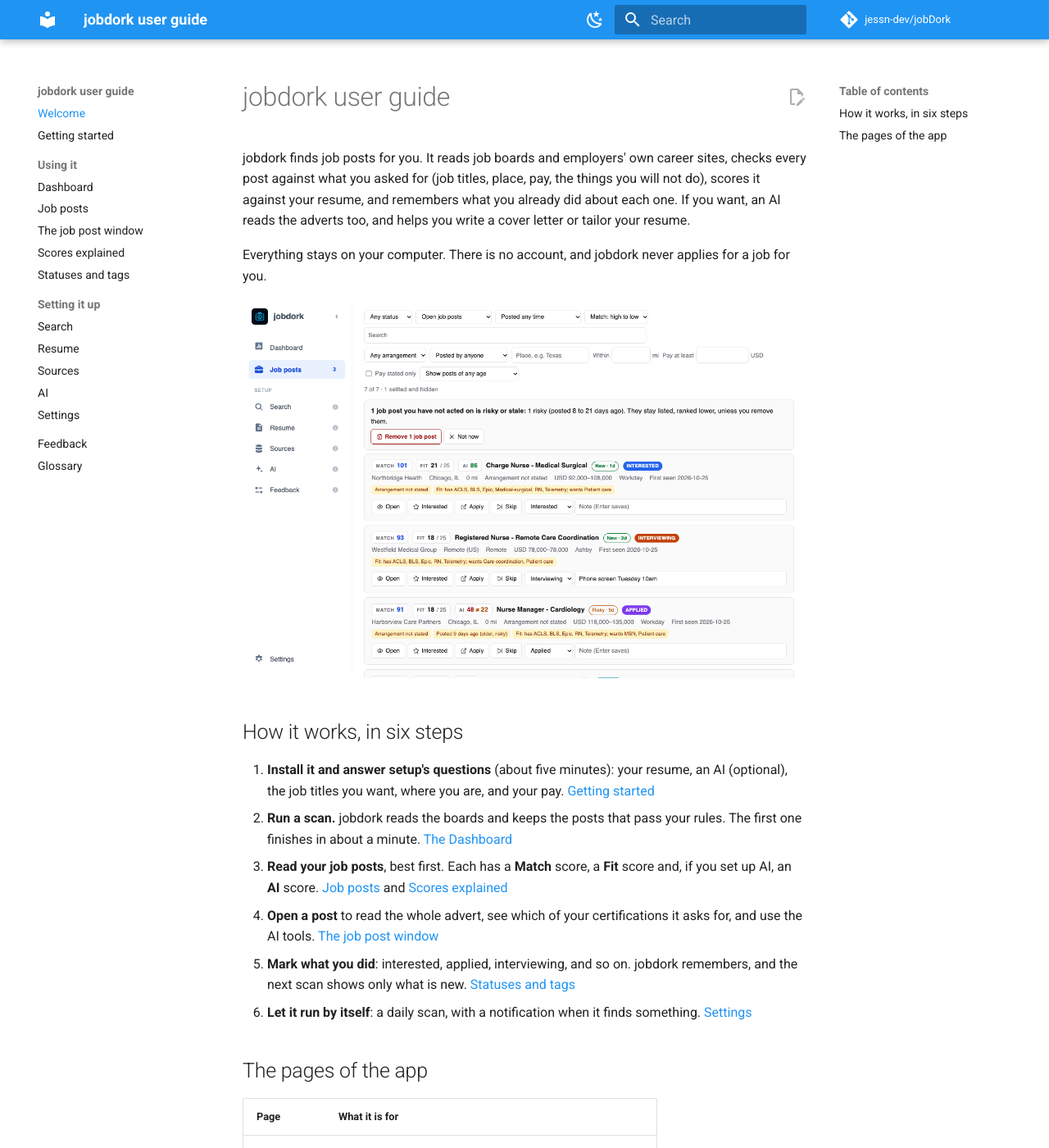
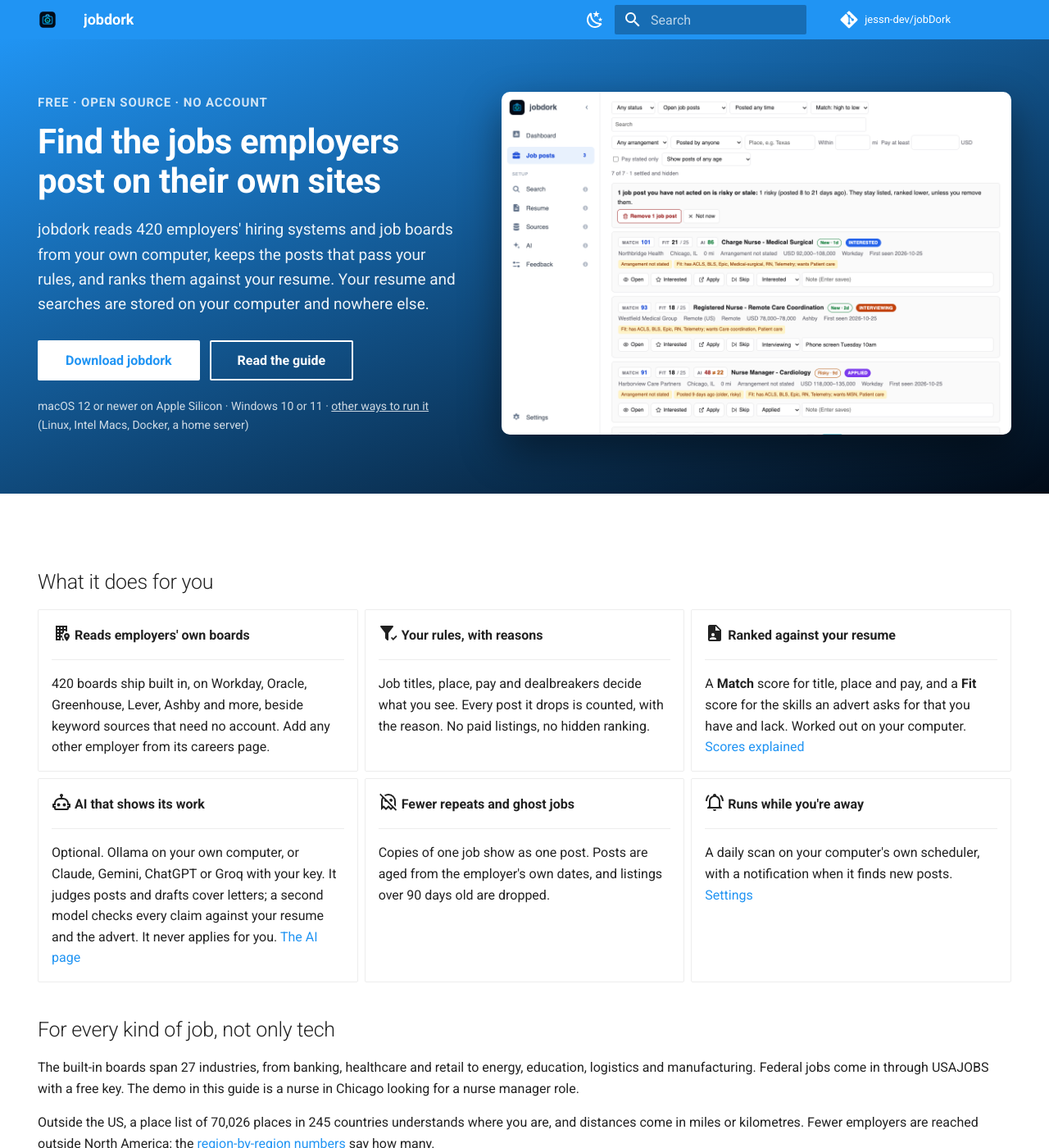
Before and after one commit to jessn-dev/jobDork, an MkDocs documentation site: the page built from guide/docs/index.md, in a window 1280 px wide and 1400 px high. Shown: the whole window at 82% size. Built offline with MkDocs 1.6.1 and Material for MkDocs 9.7.7, drawn with Linux system fonts in a browser that asks for light colours; comment, search, counter and statistics services are not loaded; some of the changed text lies outside the part shown.

Commit message:
feat: a landing page for the website; the README's title with the logo (see docs/CHANGELOG.md)

```diff
--- a/guide/docs/index.md
+++ b/guide/docs/index.md
@@ -1,48 +1,138 @@
-# jobdork user guide
+---
+template: home.html
+title: jobdork · find jobs on employers' own sites, privately
+description: >-
+  jobdork is a free, open-source job search app for your own computer. It
+  reads 420 employers' hiring systems and job boards, screens posts with your
+  rules, and ranks them against your resume. No account.
+hide:
+  - navigation
+  - toc
+---
 
-jobdork finds job posts for you. It reads job boards and employers' own
-career sites, checks every post against what you asked for (job titles,
-place, pay, the things you will not do), scores it against your resume, and
-remembers what you already did about each one. If you want, an AI reads the
-adverts too, and helps you write a cover letter or tailor your resume.
+## What it does for you
 
-Everything stays on your computer. There is no account, and jobdork never
-applies for a job for you.
+<div class="grid cards" markdown>
 
-![The Job posts page](images/job-posts.png)
+-   :material-office-building-marker:{ .lg } **Reads employers' own boards**
 
-## How it works, in six steps
+    ---
 
-1. **Install it and answer setup's questions** (about five minutes):
-   your resume, an AI (optional), the job titles you want, where you are,
-   and your pay. [Getting started](getting-started.md)
-2. **Run a scan.** jobdork reads the boards and keeps the posts that pass
-   your rules. The first one finishes in about a minute.
+    420 boards ship built in, on Workday, Oracle, Greenhouse, Lever, Ashby
+    and more, beside keyword sources that need no account. Add any other
+    employer from its careers page.
+
+-   :material-filter-check:{ .lg } **Your rules, with reasons**
+
+    ---
+
+    Job titles, place, pay and dealbreakers decide what you see. Every post
+    it drops is counted, with the reason. No paid listings, no hidden
+    ranking.
+
+-   :material-file-account:{ .lg } **Ranked against your resume**
+
+    ---
+
+    A **Match** score for title, place and pay, and a **Fit** score for the
+    skills an advert asks for that you have and lack. Worked out on your
+    computer. [Scores explained](scores.md)
+
+-   :material-robot-outline:{ .lg } **AI that shows its work**
+
+    ---
+
+    Optional. Ollama on your own computer, or Claude, Gemini, ChatGPT or
+    Groq with your key. It judges posts and drafts cover letters; a second
+    model checks every claim against your resume and the advert. It never
+    applies for you. [The AI page](ai.md)
+
+-   :material-ghost-off-outline:{ .lg } **Fewer repeats and ghost jobs**
+
+    ---
+
+    Copies of one job show as one post. Posts are aged from the employer's
+    own dates, and listings over 90 days old are dropped.
+
+-   :material-bell-ring-outline:{ .lg } **Runs while you're away**
+
+    ---
+
+    A daily scan on your computer's own scheduler, with a notification when
+    it finds new posts. [Settings](settings.md)
+
+</div>
+
+## For every kind of job, not only tech
+
+The built-in boards span 27 industries, from banking, healthcare and retail
+to energy, education, logistics and manufacturing. Federal jobs come in
+through USAJOBS with a free key. The demo in this guide is a nurse in
+Chicago looking for a nurse manager role.
+
+Outside the US, a place list of 70,026 places in 245 countries understands
+where you are, and distances come in miles or kilometres. Fewer employers
+are reached outside North America; the
+[region-by-region numbers](https://github.com/jessn-dev/jobDork/blob/main/docs/REGIONS.md)
+say how many.
+
+## Three steps
+
+1. **Install it and answer setup's questions**, about five minutes: your
+   resume, an AI if you want one, the job titles you want, where you are and
+   your pay. [Getting started](getting-started.md)
+2. **Run a scan.** The first posts arrive in about a minute.
    [The Dashboard](dashboard.md)
-3. **Read your job posts**, best first. Each has a **Match** score, a
-   **Fit** score and, if you set up AI, an **AI** score.
-   [Job posts](job-posts.md) and [Scores explained](scores.md)
-4. **Open a post** to read the whole advert, see which of your
-   certifications it asks for, and use the AI tools.
-   [The job post window](job-window.md)
-5. **Mark what you did**: interested, applied, interviewing, and so on.
-   jobdork remembers, and the next scan shows only what is new.
-   [Statuses and tags](statuses.md)
-6. **Let it run by itself**: a daily scan, with a notification when it
-   finds something. [Settings](settings.md)
+3. **Read the best first and mark what you did:** interested, applied,
+   interviewing. The next scan shows only what is new.
+   [Job posts](job-posts.md)
 
-## The pages of the app
+## How it compares
 
-| Page | What it is for |
-|---|---|
-| [Dashboard](dashboard.md) | Start a scan and the other runs; see how they went |
-| [Job posts](job-posts.md) | The posts that passed your rules, with filters |
-| [Search](search.md) | What you are looking for: titles, places, pay, dealbreakers |
-| [Resume](resume.md) | Your resume, projects and education; resume review; cover letters |
-| [Sources](sources.md) | Where posts come from; adding an employer or one post |
-| [AI](ai.md) | Choose the AI models that read adverts and check their work |
-| [Feedback](feedback.md) | Tell the people who make jobdork about a problem or an idea |
-| [Settings](settings.md) | Appearance, scheduled scans, notifications, updates, clean-up |
+| | A job board | jobdork |
+|---|---|---|
+| **Where jobs come from** | Its own listings, and copies of other sites' | Employers' own hiring systems and careers sites, and keyword searches |
+| **What decides what you see** | The site's ranking, often paid listings first | Your rules; every dropped post counted and named |
+| **Your resume and searches** | On their servers, with an account | On your computer, with no account |
+| **Cost** | Free, paid for with your attention and data | Free and open source; a hosted AI's own fees if you pick one |
 
-New words, such as *board*, *dealbreaker* or *settled*, are in the
-[glossary](glossary.md).
+## Questions
+
+**Is it free?**
+Yes. jobdork is open source under the GNU GPL v3. If you choose a hosted AI
+such as Claude or ChatGPT, that provider charges for its use; Ollama on your
+own computer costs nothing.
+
+**Does it apply for jobs for me?**
+No. It finds and ranks posts and drafts letters for you to read. You apply
+on the employer's site.
+
+**Does it search LinkedIn or Indeed?**
+No: those sites refuse automated readers, and jobdork does not work around
+them. A **Search Google Jobs** link opens your search in Google's job
+results instead.
+
+**Where does my data go?**
+Your resume, searches and job posts stay in a folder on your computer. The
+[privacy policy](https://github.com/jessn-dev/jobDork/blob/main/PRIVACY.md)
+lists every address jobdork contacts and why.
+
+**Why does my computer warn me when I open it?**
+The installers are not code-signed, so macOS and Windows warn once.
+Each installer carries a build attestation instead, so you can check it was
+built by this project's own workflow.
+[How to open it and check it](https://github.com/jessn-dev/jobDork/blob/main/docs/run/desktop.md#the-first-open-warning)
+
+## Get started
+
+<div class="jd-cta" markdown>
+
+[Download jobdork](https://github.com/jessn-dev/jobDork/releases/latest){ .md-button .md-button--primary }
+[Read the guide](overview.md){ .md-button }
+[Star it on GitHub](https://github.com/jessn-dev/jobDork){ .md-button }
+
+</div>
+
+New versions: on GitHub, choose **Watch → Custom → Releases**, or follow the
+[releases feed](https://github.com/jessn-dev/jobDork/releases.atom). The app
+also tells you once a day when one is out.
--- /dev/null
+++ b/guide/docs/overview.md
@@ -0,0 +1,48 @@
+# The user guide
+
+jobdork finds job posts for you. It reads job boards and employers' own
+career sites, checks every post against what you asked for (job titles,
+place, pay, the things you will not do), scores it against your resume, and
+remembers what you already did about each one. If you want, an AI reads the
+adverts too, and helps you write a cover letter or tailor your resume.
+
+Everything stays on your computer. There is no account, and jobdork never
+applies for a job for you.
+
+![The Job posts page](images/job-posts.png)
+
+## How it works, in six steps
+
+1. **Install it and answer setup's questions** (about five minutes):
+   your resume, an AI (optional), the job titles you want, where you are,
+   and your pay. [Getting started](getting-started.md)
+2. **Run a scan.** jobdork reads the boards and keeps the posts that pass
+   your rules. The first one finishes in about a minute.
+   [The Dashboard](dashboard.md)
+3. **Read your job posts**, best first. Each has a **Match** score, a
+   **Fit** score and, if you set up AI, an **AI** score.
+   [Job posts](job-posts.md) and [Scores explained](scores.md)
+4. **Open a post** to read the whole advert, see which of your
+   certifications it asks for, and use the AI tools.
+   [The job post window](job-window.md)
+5. **Mark what you did**: interested, applied, interviewing, and so on.
+   jobdork remembers, and the next scan shows only what is new.
+   [Statuses and tags](statuses.md)
+6. **Let it run by itself**: a daily scan, with a notification when it
+   finds something. [Settings](settings.md)
+
+## The pages of the app
+
+| Page | What it is for |
+|---|---|
+| [Dashboard](dashboard.md) | Start a scan and the other runs; see how they went |
+| [Job posts](job-posts.md) | The posts that passed your rules, with filters |
+| [Search](search.md) | What you are looking for: titles, places, pay, dealbreakers |
+| [Resume](resume.md) | Your resume, projects and education; resume review; cover letters |
+| [Sources](sources.md) | Where posts come from; adding an employer or one post |
+| [AI](ai.md) | Choose the AI models that read adverts and check their work |
+| [Feedback](feedback.md) | Tell the people who make jobdork about a problem or an idea |
+| [Settings](settings.md) | Appearance, scheduled scans, notifications, updates, clean-up |
+
+New words, such as *board*, *dealbreaker* or *settled*, are in the
+[glossary](glossary.md).
--- /dev/null
+++ b/guide/docs/stylesheets/home.css
@@ -0,0 +1,90 @@
+/* The landing page (overrides/home.html, index.md). Colours come from the
+   theme's own variables, so light and dark mode both follow the palette. */
+
+.jd-hero {
+  background: linear-gradient(160deg, var(--md-primary-fg-color) 0%, #020b17 100%);
+  color: #fff;
+}
+.jd-hero__inner {
+  display: grid;
+  grid-template-columns: minmax(0, 5fr) minmax(0, 6fr);
+  gap: 2.4rem;
+  align-items: center;
+  padding: 3.2rem 0.8rem 3.6rem;
+}
+.jd-hero .md-typeset h1,
+.jd-hero h1 {
+  color: inherit;
+  font-size: 2.1rem;
+  font-weight: 700;
+  line-height: 1.15;
+  margin: 0 0 1rem;
+}
+.jd-hero__eyebrow {
+  font-size: 0.75rem;
+  font-weight: 600;
+  letter-spacing: 0.06em;
+  text-transform: uppercase;
+  opacity: 0.8;
+  margin: 0 0 0.6rem;
+}
+.jd-hero__lead {
+  font-size: 0.95rem;
+  line-height: 1.6;
+  opacity: 0.92;
+  margin: 0 0 1.4rem;
+}
+.jd-hero__actions {
+  display: flex;
+  flex-wrap: wrap;
+  gap: 0.6rem;
+}
+.jd-hero .md-button {
+  color: #fff;
+  border-color: #fff;
+  margin: 0;
+}
+.jd-hero .md-button--primary {
+  background: #fff;
+  color: var(--md-primary-fg-color);
+}
+.jd-hero .md-button:hover,
+.jd-hero .md-button:focus {
+  background: var(--md-accent-fg-color);
+  border-color: var(--md-accent-fg-color);
+  color: #fff;
+}
+.jd-hero__small {
+  font-size: 0.7rem;
+  opacity: 0.8;
+  margin: 1rem 0 0;
+}
+.jd-hero__small a {
+  color: inherit;
+  text-decoration: underline;
+}
+.jd-hero__shot {
+  width: 100%;
+  height: auto;
+  border-radius: 0.5rem;
+  box-shadow: 0 1rem 2.5rem rgba(0, 0, 0, 0.45);
+}
+
+.jd-cta p {
+  display: flex;
+  flex-wrap: wrap;
+  gap: 0.6rem;
+}
+.jd-cta .md-button {
+  margin: 0;
+}
+
+@media screen and (max-width: 59.9375em) {
+  .jd-hero__inner {
+    grid-template-columns: minmax(0, 1fr);
+    padding: 2rem 0.8rem 2.4rem;
+  }
+  .jd-hero h1 {
+    font-size: 1.6rem;
+  }
+}
--- a/guide/mkdocs.yml
+++ b/guide/mkdocs.yml
@@ -1,7 +1,9 @@
 # The user guide, published to GitHub Pages by .github/workflows/guide.yml.
 # How to keep it in step with the app: guide/README.md.
-site_name: jobdork user guide
-site_description: How to use jobdork, page by page
+site_name: jobdork
+site_description: >-
+  A free, open-source job search app for your own computer: employers' own
+  job boards, screened with your rules and ranked against your resume
 site_url: https://jessn-dev.github.io/jobDork/
 repo_url: https://github.com/jessn-dev/jobDork
 repo_name: jessn-dev/jobDork
@@ -18,6 +20,10 @@
 
 theme:
   name: material
+  # home.html: the landing page's hero (docs/index.md).
+  custom_dir: overrides
+  logo: images/logo.svg
+  favicon: images/logo.svg
   features:
     - navigation.sections
     - navigation.footer
@@ -33,16 +39,25 @@
       primary: blue
       toggle: {icon: material/weather-sunny, name: Light mode}
 
+extra_css:
+  - stylesheets/home.css
+
 markdown_extensions:
   - admonition
   - attr_list
+  - md_in_html
+  # The landing page's card icons, drawn inline from Material's own set.
+  - pymdownx.emoji:
+      emoji_index: !!python/name:material.extensions.emoji.twemoji
+      emoji_generator: !!python/name:material.extensions.emoji.to_svg
   - def_list
   - tables
   - toc:
       permalink: true
 
 nav:
-  - Welcome: index.md
+  - Home: index.md
+  - The user guide: overview.md
   - Getting started: getting-started.md
   - Using it:
       - Dashboard: dashboard.md
--- /dev/null
+++ b/guide/overrides/home.html
@@ -0,0 +1,78 @@
+{#-
+  The landing page (guide/docs/index.md uses it): a hero above the page's
+  own Markdown, plus what search engines and link previews read. Every
+  claim here is one the README and docs back; keep them in step.
+-#}
+{% extends "main.html" %}
+
+{% block extrahead %}
+  {{ super() }}
+  {% set preview = config.site_url ~ "images/job-posts.png" %}
+  <meta property="og:type" content="website">
+  <meta property="og:site_name" content="jobdork">
+  <meta property="og:title" content="{{ page.meta.title }}">
+  <meta property="og:description" content="{{ page.meta.description }}">
+  <meta property="og:url" content="{{ config.site_url }}">
+  <meta property="og:image" content="{{ preview }}">
+  <meta name="twitter:card" content="summary_large_image">
+  <meta name="twitter:title" content="{{ page.meta.title }}">
+  <meta name="twitter:description" content="{{ page.meta.description }}">
+  <meta name="twitter:image" content="{{ preview }}">
+  <script type="application/ld+json">
+  {
+    "@context": "https://schema.org",
+    "@type": "SoftwareApplication",
+    "name": "jobdork",
+    "description": "{{ page.meta.description }}",
+    "url": "{{ config.site_url }}",
+    "image": "{{ preview }}",
+    "applicationCategory": "BusinessApplication",
+    "operatingSystem": "macOS 12 or newer (Apple Silicon), Windows 10 or 11, Linux (from source or Docker)",
+    "license": "https://www.gnu.org/licenses/gpl-3.0.html",
+    "downloadUrl": "https://github.com/jessn-dev/jobDork/releases/latest",
+    "codeRepository": "https://github.com/jessn-dev/jobDork",
+    "offers": {"@type": "Offer", "price": "0", "priceCurrency": "USD"}
+  }
+  </script>
+{% endblock %}
+
+{% block htmltitle %}
+  <title>{{ page.meta.title }}</title>
+{% endblock %}
+
+{% block tabs %}
+  {{ super() }}
+  <section class="jd-hero">
+    <div class="md-grid md-typeset jd-hero__inner">
+      <div class="jd-hero__text">
+        <p class="jd-hero__eyebrow">Free · open source · no account</p>
+        <h1>Find the jobs employers post on their own sites</h1>
+        <p class="jd-hero__lead">
+          jobdork reads 420 employers' hiring systems and job boards from your
+          own computer, keeps the posts that pass your rules, and ranks them
+          against your resume. Your resume and searches are stored on your
+          computer and nowhere else.
+        </p>
+        <div class="jd-hero__actions">
+          <a href="https://github.com/jessn-dev/jobDork/releases/latest"
+             class="md-button md-button--primary">Download jobdork</a>
+          <a href="overview/" class="md-button">Read the guide</a>
+        </div>
+        <p class="jd-hero__small">
+          macOS 12 or newer on Apple Silicon · Windows 10 or 11 ·
+          <a href="https://github.com/jessn-dev/jobDork/blob/main/docs/run/README.md">other ways to run it</a>
+          (Linux, Intel Macs, Docker, a home server)
+        </p>
+      </div>
+      <img class="jd-hero__shot" src="images/job-posts.png"
+           alt="jobdork's Job posts page: posts ranked with Match, Fit and AI scores"
+           width="1280" height="860">
+    </div>
+  </section>
+{% endblock %}
+
+{#- The page's Markdown alone: no edit button, and no second heading, since
+    the hero's is the page's. -#}
+{% block content %}
+  {{ page.content }}
+{% endblock %}
```
Also changed, not shown: guide/README.md (+2 -1 lines), README.md, docs/CHANGELOG.md, docs/run/README.md, guide/docs/images/logo.svg (added), 1 other file.
